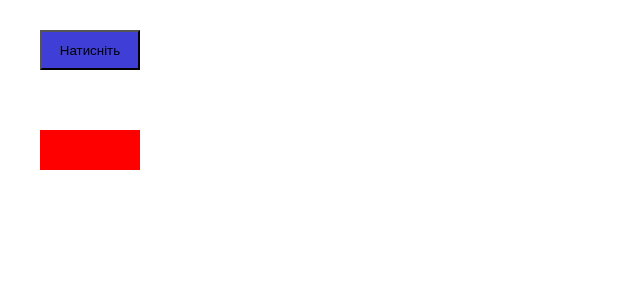
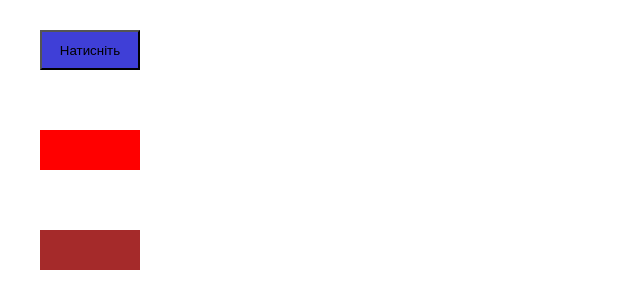
Before and after one commit to studpod/react-app, a React (Create React App) app: page / in a window 1280 px wide. Shown: the top 308 px of the page, without its empty margins (0-640 px from the left). Built offline with nearby package versions, Linux system fonts and the light colour scheme.

Commit message:
Анiмацiя появи елемента злiва

```diff
--- a/src/App.css
+++ b/src/App.css
@@ -21,10 +21,31 @@
   margin-top: 60px;
   width: 100px;
   height: 40px;
-  transform: transform 0.5s ease;
+  transition: 0.5s ease;
 }
 
 .square:hover{
   background-color: orange;
   transform: scale(1.5) rotate(45deg);
 }
+
+.boxAnimation{
+  background-color: brown;
+  width: 100px;
+  height: 40px;
+  margin-top: 60px;
+  animation-duration: 1.5s;
+  animation-name: box;
+  animation-delay: 0.3s;
+}
+
+@keyframes box{
+  from{
+    opacity: 0;
+    transform: translateX(-100%);
+  }
+  to{
+    opacity: 1;
+    transform: translateX(0);
+  }
+}
--- a/src/App.js
+++ b/src/App.js
@@ -1,5 +1,6 @@
 import React, {useState} from 'react';
 import Square from './components/Square';
+import BoxAnimation from './components/BoxAnimation';
 import './App.css';
 
 const Button = () => {
@@ -22,6 +23,9 @@ const Button = () => {
       <div>
         <Square />
       </div>
+      <div>
+        <BoxAnimation />
+      </div>
     </div>
 
 
--- /dev/null
+++ b/src/components/BoxAnimation.js
@@ -0,0 +1,9 @@
+import React from "react";
+import '../App.css';
+
+    const Box = () => {
+        return <div className="boxAnimation"></div>
+
+    };
+
+    export default Box;
```
